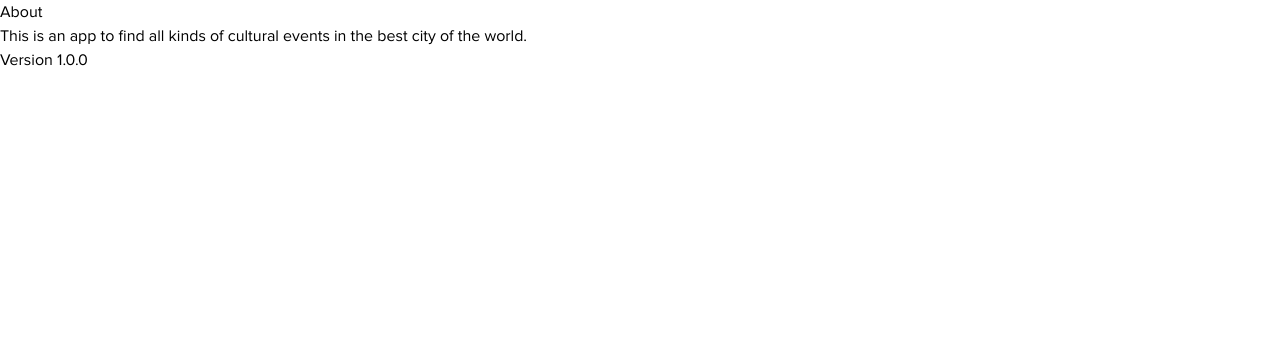
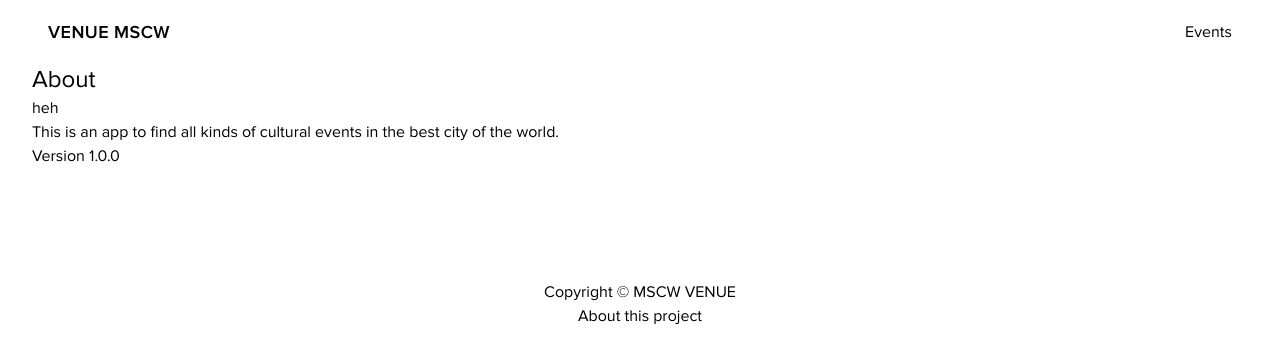
Before and after one commit to tourervit/mscw-venues-frontend, a Next.js app: page /about in a window 1280 px wide. Shown: the top 362 px of the page. Built offline with nearby package versions, Linux system fonts and the light colour scheme.

Commit message:
Add layout to about page

```diff
--- a/pages/about.tsx
+++ b/pages/about.tsx
@@ -1,13 +1,18 @@
-import { useEffect, useState } from "react";
+import { Layout } from "components/common/Layout";
+import React, { useEffect, useState } from "react";
 
 export default function AboutPage({ onChange }) {
 	return (
-		<div>
-			<h1>About</h1>
+		<Layout title="About">
+			<h1 className="text-2xl">About</h1>
+			<a href="fsdfsdfsd" className="sdf">
+				heh
+			</a>
+			{/* <ThemeSwitch /> */}
 			<p>
 				This is an app to find all kinds of cultural events in the best city of the world.
 			</p>
 			<p>Version 1.0.0</p>
-		</div>
+		</Layout>
 	);
 }
```
